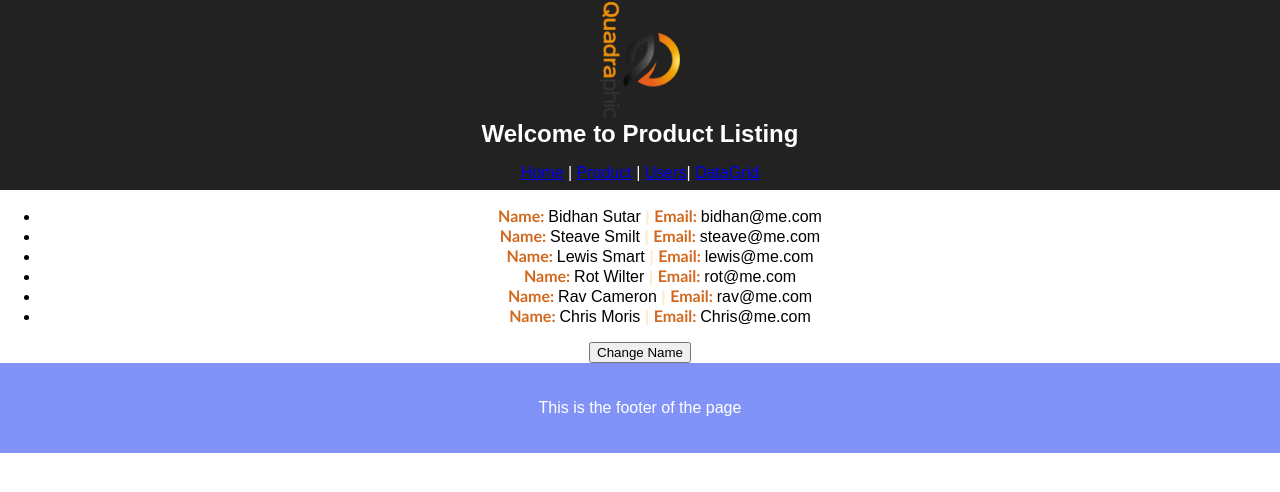
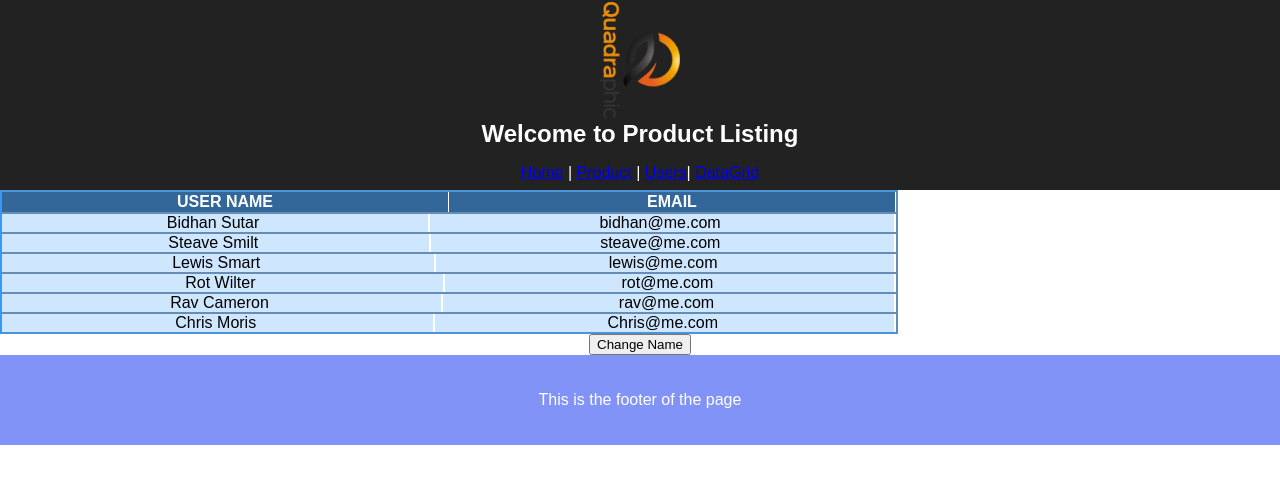
Before and after one commit to wisechap/ProductListingReact, a React (Create React App) app: page /User in a window 1280 px wide. Shown: the top 492 px of the page. Built offline with nearby package versions, Linux system fonts and the light colour scheme.

Commit message:
Changes in User / Prod

```diff
--- a/src/App.css
+++ b/src/App.css
@@ -1,5 +1,6 @@
 .App {
   text-align: center;
+  align-self: center;
 }
 
 .App-logo {
--- a/src/App.js
+++ b/src/App.js
@@ -96,7 +96,6 @@ class App extends Component {
         <header className="App-header">
           <img src={logo} className="App-logo" alt="logo" />
           <h1 className="App-title">Welcome to Product Listing</h1>
-
             <Link to="/">Home</Link> | <Link to="/Product">Product</Link> | <Link to="/User">Users</Link>
             | <Link to="/DataGrid">DataGrid</Link>
         </header>
--- a/src/components/Product/Prod.js
+++ b/src/components/Product/Prod.js
@@ -13,12 +13,12 @@ class Prod extends React.Component{
 
         //console.log("From Prod:" + this.props.click);
         return(
-            <div>
-                 <b className="b"> Name:</b> {this.props.prod.ProductName}<b className="separator"> | </b>
-                 <b className="b"> Price:</b> {this.props.prod.Price} <b className="separator">| </b>
-                 <b className="b"> Memory:</b> {this.props.prod.Memory} <b className="s"> . </b>
-                 <button onClick={this.props.click}>Delete</button>
-            </div>
+            <tr>
+                 <td className="b"> Name: {this.props.prod.ProductName}</td>
+                 <td className="b"> Price: {this.props.prod.Price}</td>
+                 <td className="b"> Memory: {this.props.prod.Memory} </td>
+                 <td> <button onClick={this.props.click}>Delete</button> </td>
+            </tr>
         )
     }
 }
--- a/src/components/Product/Product.js
+++ b/src/components/Product/Product.js
@@ -15,7 +15,9 @@ export default class Product extends React.Component{
                             this.props.product.map((prod) => {
                                 //console.log({prod})
                                 return (
-                                    <Prod prod = {prod} key={prod.id} click={() => this.removeProduct(prod.id)}/>
+                                    <table width="85%" border="1">
+                                        <Prod prod = {prod} key={prod.id} click={() => this.removeProduct(prod.id)}/>
+                                    </table>
                                 )
                             })
                         }
--- a/src/components/Users/User.js
+++ b/src/components/Users/User.js
@@ -4,12 +4,14 @@ import '../Users/user.css';
 class User extends React.Component{
     render(){
         return(
-            <li>
-                 <b className="b">Name: </b>{this.props.user.name}<b  className="separator"> | </b><b  className="b"> Email: </b>{this.props.user.email}
-            </li>
+            <div className="rowDiv">
+                <div className="cellDiv">{this.props.user.name}</div>
+                <div className="cellDiv">{this.props.user.email}</div>
+            </div>
         )
     }
 }
 
+//<b className="b">Name: </b>{this.props.user.name}<b  className="separator"> | </b><b  className="b"> Email: </b>{this.props.user.email}
 
 export default User ;
--- a/src/components/Users/Users.js
+++ b/src/components/Users/Users.js
@@ -6,13 +6,21 @@ class Users extends React.Component{
     render(){
         //console.log(this.props);
         return (
-            <ul>
+            <div className="containerDiv">
+                <div className="rowDivHeader">
+                    <div className="cellDivHeader">USER NAME</div>
+                    <div className="cellDivHeader">EMAIL</div>
+                </div>
             {
                 this.props.users.map((user) => {
-                    return <User user = {user} key={user.id}/>
+                    return (
+
+                            <User user = {user} key={user.id}/>
+
+                    )
                 })
             }
-            </ul>
+            </div>
         )
     }
  }
--- a/src/components/Users/user.css
+++ b/src/components/Users/user.css
@@ -6,3 +6,42 @@
 .separator{
     color: blanchedalmond
 }
+
+.containerDiv {
+    border: 1px solid #3697f6;
+    width: 70%;
+    align-self: center
+  }
+
+  .rowDivHeader {
+    border: 1px solid #668db6;
+    background-color: #336799;
+    color: white;
+    font-weight: bold;
+  }
+
+  .rowDiv {
+    border: 1px solid #668db6;
+    background-color: #cee6fe;
+  }
+
+  .cellDivHeader {
+    border-right: 1px solid white;
+    display: table-cell;
+    width:10%;
+    padding: 1px;
+    text-align: center;
+  }
+
+  .cellDiv {
+    border-right: 2px solid white;
+    display: table-cell;
+    width:10%;
+    padding-right: 4px;
+    text-align: center;
+    border-bottom: none;
+  }
+
+  .lastCell {
+    border-right: none;
+  }
```
